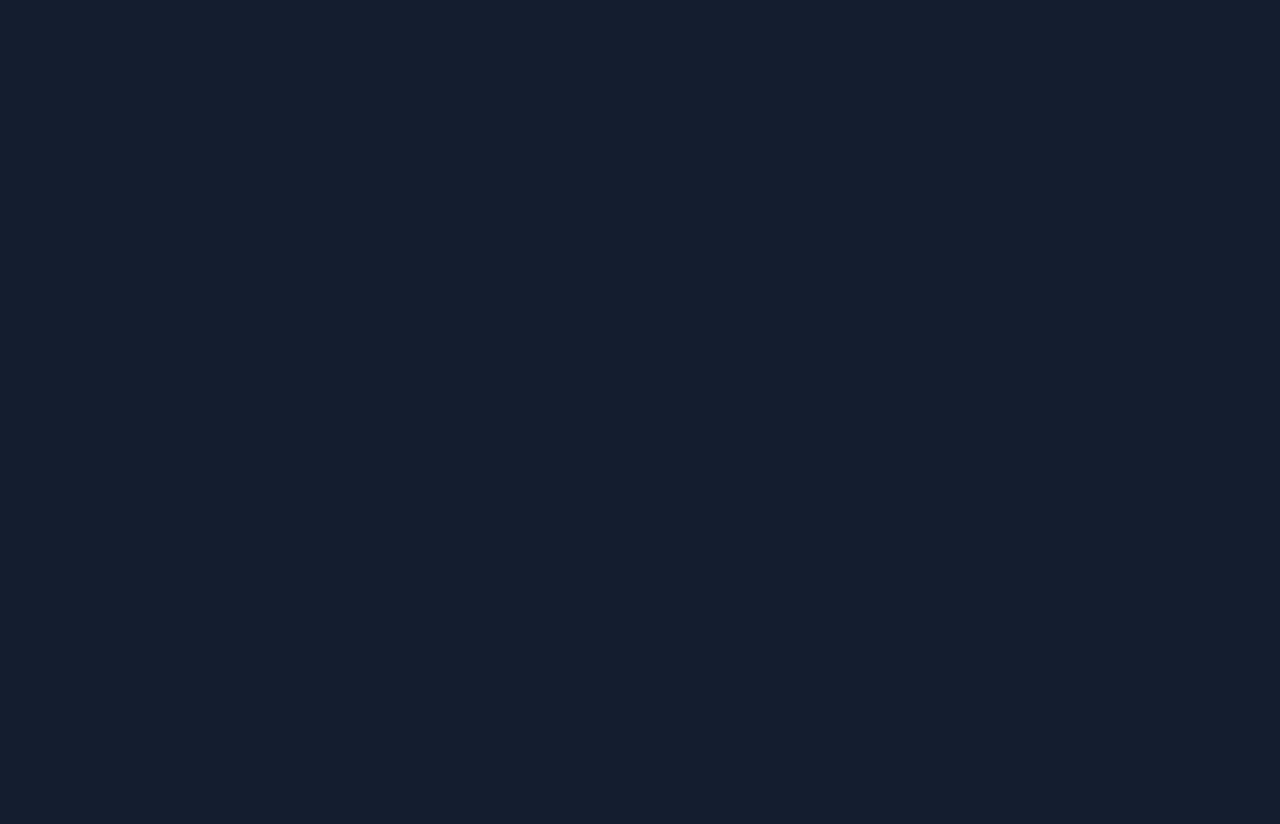
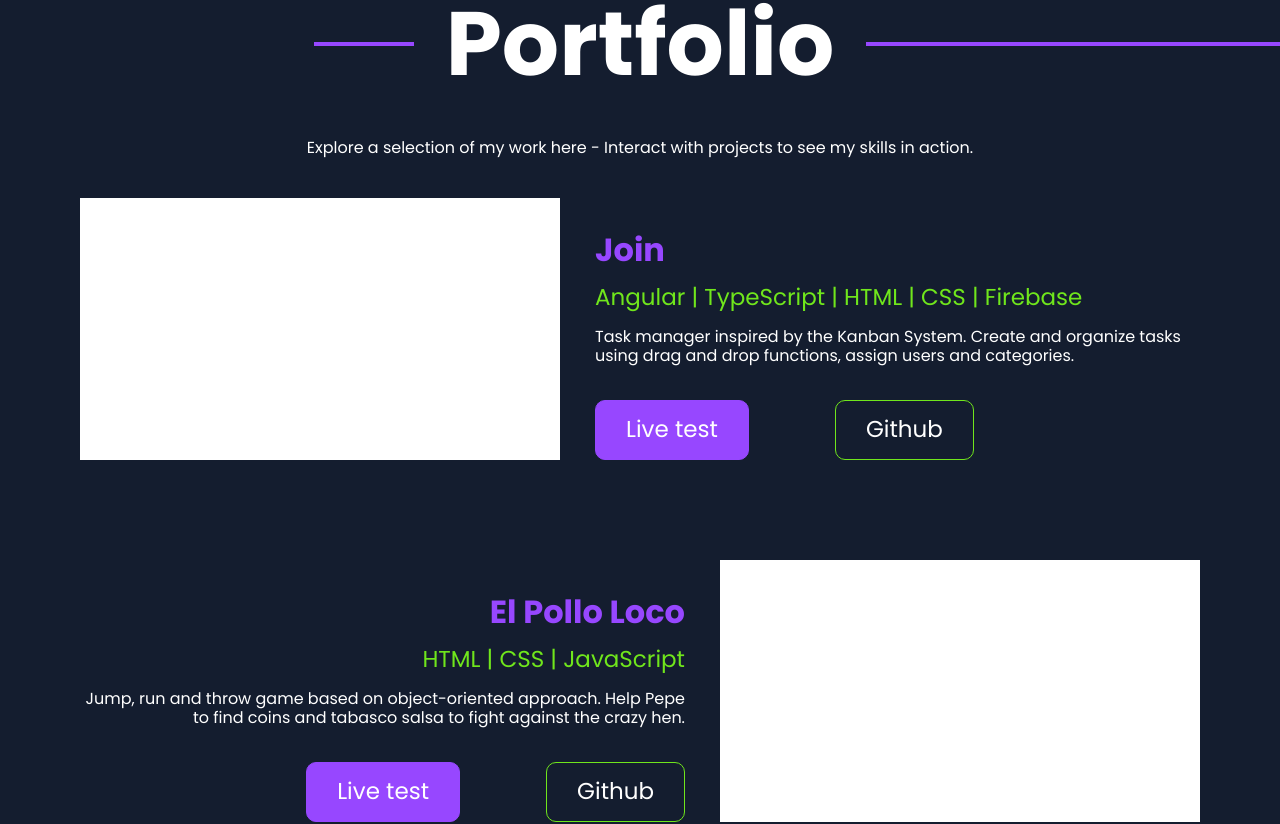
Before and after one commit to Christian-Kaden/da-portfolio, an Angular app: page / in a window 1280 px wide. Shown: the part 2191-3015 px from the top of the page. Before the commit the page ends 2157 px from the top, so only its background shows below. Built offline with nearby package versions, Linux system fonts and the light colour scheme.

Commit message:
nearly finished portfolio

```diff
--- a/src/app/main-content/my-skills/my-skills.component.scss
+++ b/src/app/main-content/my-skills/my-skills.component.scss
@@ -259,6 +259,14 @@ li:last-child {
   .media h1 {
     margin-right: 10px;
   }
+
+  .text-section {
+    gap: 32px;
+  }
+
+  .skills-details {
+    gap: 40px;
+  }
 }
 
 @keyframes shiftIcon {
--- a/src/app/main-content/portfolio/portfolio.component.html
+++ b/src/app/main-content/portfolio/portfolio.component.html
@@ -1 +1,83 @@
-<p>portfolio works!</p>
+<main class="w-full m-top">
+  <div class="portfolio-container">
+    <div class="purple-line min-w invisible"></div>
+    <div class="portfolio-details max-w">
+      <section class="header-section">
+        <div class="purple-line-inner invisible2"></div>
+        <div class="purple-line-inner max-w-line"></div>
+        <h1>Portfolio</h1>
+        <div class="purple-line-inner max-w-line"></div>
+        <div class="purple-line-inner"></div>
+      </section>
+      <p>
+        Explore a selection of my work here - Interact with projects to see my
+        skills in action.
+      </p>
+      <section class="project-section">
+        <!-- <ul> -->
+        <li>
+          <div class="portfolio-image">
+            <img src="" alt="" />
+          </div>
+          <div class="project-details">
+            <div class="description">
+              <h2>Join</h2>
+              <h3>Angular | TypeScript | HTML | CSS | Firebase</h3>
+              <p>
+                Task manager inspired by the Kanban System. Create and organize
+                tasks using drag and drop functions, assign users and
+                categories.
+              </p>
+            </div>
+            <div class="btn-section">
+              <a class="purple-btn" href="">Live test</a>
+              <a class="green-btn" href="">Github</a>
+            </div>
+          </div>
+        </li>
+        <li>
+          <div class="portfolio-image">
+            <img src="" alt="" />
+          </div>
+          <div class="project-details">
+            <div class="description">
+              <h2>El Pollo Loco</h2>
+              <h3>HTML | CSS | JavaScript</h3>
+              <p>
+                Jump, run and throw game based on object-oriented approach. Help
+                Pepe to find coins and tabasco salsa to fight against the crazy
+                hen.
+              </p>
+            </div>
+            <div class="btn-section justify-end">
+              <a class="purple-btn" href="">Live test</a>
+              <a class="green-btn" href="">Github</a>
+            </div>
+          </div>
+        </li>
+        <li>
+          <div class="portfolio-image">
+            <img src="" alt="" />
+          </div>
+          <div class="project-details">
+            <div class="description">
+              <h2>DA Bubble</h2>
+              <h3>Angular | TypeScript | Firebase</h3>
+              <p>
+                This App is a Slack Clone App. It revolutionizes team
+                communication and collaboration with its intuitive interface,
+                real-time messaging, and robust channel organization.
+              </p>
+            </div>
+            <div class="btn-section">
+              <a class="purple-btn" href="">Live test</a>
+              <a class="green-btn" href="">Github</a>
+            </div>
+          </div>
+        </li>
+        <!-- </ul> -->
+      </section>
+    </div>
+    <div class="purple-line min-w"></div>
+  </div>
+</main>
--- a/src/app/main-content/portfolio/portfolio.component.scss
+++ b/src/app/main-content/portfolio/portfolio.component.scss
@@ -0,0 +1,253 @@
+main {
+  position: relative;
+  right: 0;
+  left: 0;
+  display: flex;
+  flex-direction: column;
+}
+
+a {
+  text-decoration: none;
+  color: #ffffff;
+}
+
+p {
+  font-size: 16px;
+  line-height: 19.2px;
+  color: #ffffff;
+}
+
+h1 {
+  font-size: 90px;
+  font-weight: 700;
+  line-height: 108px;
+  color: #ffffff;
+  margin: 0 32px;
+}
+
+.portfolio-container {
+  display: flex;
+}
+
+.purple-line {
+  position: relative;
+  top: 52px;
+  height: 4px;
+  background-color: #9747ff;
+  flex-grow: 1;
+}
+
+.purple-line-inner {
+  height: 4px;
+  background-color: #9747ff;
+  flex-grow: 1;
+}
+
+.max-w-line {
+  max-width: 100px;
+}
+
+.min-w {
+  min-width: 80px;
+}
+
+.header-section {
+  display: flex;
+  width: 100%;
+  justify-content: center;
+  align-items: center;
+}
+
+.portfolio-details {
+  width: 100%;
+  display: flex;
+  flex-direction: column;
+  gap: 40px;
+  > p {
+    text-align: center;
+  }
+}
+
+.project-section {
+  width: 100%;
+  display: flex;
+  flex-direction: column;
+  gap: 100px;
+}
+
+li {
+  display: flex;
+  gap: 35px;
+  justify-content: space-between;
+}
+
+li:nth-child(2) {
+  flex-direction: row-reverse;
+  text-align: right;
+}
+
+.justify-end {
+  justify-content: flex-end;
+}
+
+.portfolio-image {
+  width: 620px;
+  height: 339px;
+  background-color: #ffffff;
+  flex-shrink: 0;
+}
+
+.project-details {
+  display: flex;
+  flex-direction: column;
+  justify-content: flex-end;
+  gap: 35px;
+}
+
+.description {
+  display: flex;
+  flex-direction: column;
+  gap: 15px;
+}
+
+h2 {
+  font-size: 32px;
+  font-weight: 700;
+  line-height: 38.4px;
+  color: #9747ff;
+}
+
+h3 {
+  font-size: 23px;
+  font-weight: 400;
+  line-height: 27.6px;
+  color: #70e61c;
+}
+
+.btn-section {
+  display: flex;
+  gap: 86px;
+  > a {
+    padding: 15px 30px;
+    border-radius: 10px;
+    font-size: 23px;
+    line-height: 27.6px;
+    &:hover {
+      background-color: #70e61c;
+      border: 1px solid #70e61c;
+    }
+  }
+}
+
+.purple-btn {
+  border: 1px solid #9747ff;
+  background-color: #9747ff;
+}
+
+.green-btn {
+  border: 1px solid #70e61c;
+}
+
+.invisible2 {
+  opacity: 0;
+}
+
+@media (max-width: 1280px) {
+  .portfolio-image {
+    width: 480px;
+    height: 262px;
+  }
+}
+
+@media (max-width: 1080px) {
+  .min-w {
+    min-width: 44px;
+  }
+
+  li {
+    flex-direction: column;
+    align-items: center;
+    text-align: center;
+  }
+
+  .btn-section {
+    justify-content: center;
+  }
+
+  li:nth-child(2) {
+    flex-direction: column;
+    align-items: center;
+    text-align: center;
+  }
+}
+
+@media (max-width: 780px) {
+  .min-w {
+    min-width: 38px;
+  }
+
+  h1 {
+    font-size: 45px;
+    line-height: 54px;
+    margin: 0 16px;
+  }
+
+  .purple-line {
+    top: 25px;
+  }
+}
+
+@media (max-width: 580px) {
+  .portfolio-image {
+    width: 100%;
+    height: 213px;
+  }
+}
+
+@media (max-width: 480px) {
+  .min-w {
+    min-width: 24px;
+  }
+
+  .portfolio-details {
+    gap: 32px;
+  }
+
+  .btn-section {
+    gap: 50px;
+    > a {
+      font-size: 16px;
+      line-height: 19.2px;
+    }
+  }
+}
+
+@media (max-width: 380px) {
+  .invisible2 {
+    opacity: 1;
+  }
+
+  .btn-section {
+    gap: 32px;
+    > a {
+      padding: 15px 20px;
+    }
+  }
+}
+
+// @keyframes shiftIcon {
+//   0% {
+//     transform: translateY(0px);
+//   }
+
+//   20% {
+//     transform: translateY(-10px);
+//   }
+
+//   50% {
+//     transform: translateY(-10px);
+//   }
+//   100% {
+//     transform: translateY(0);
+//   }
+// }
```
